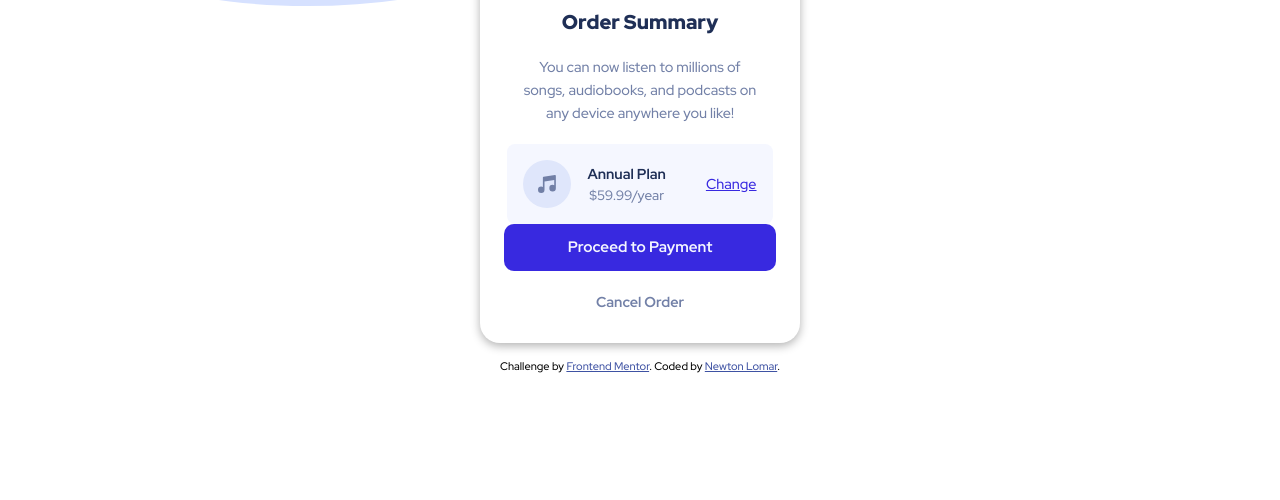
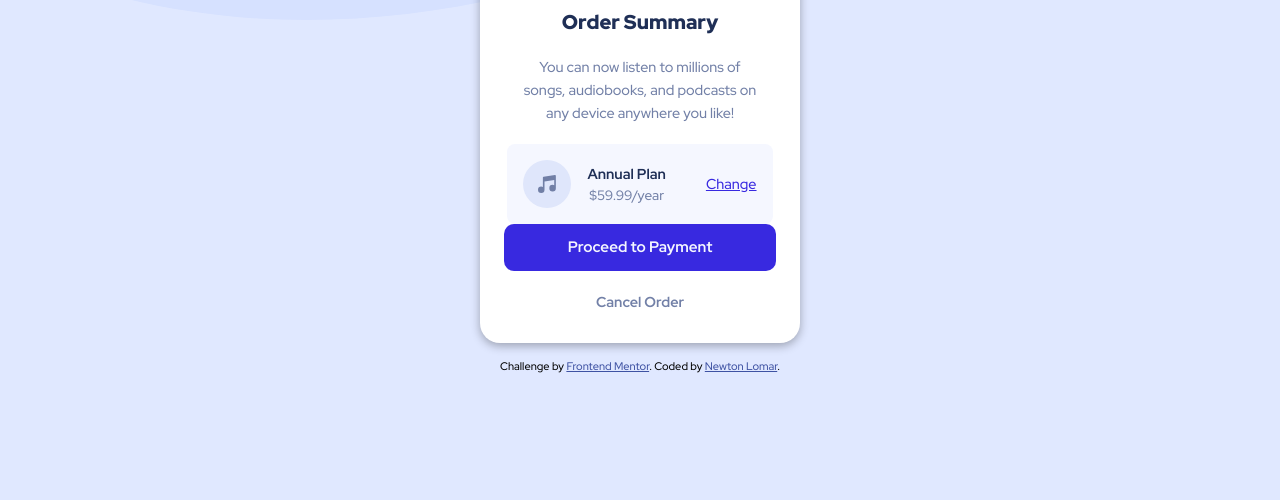
Before and after one commit to newlomar/Orde--summary-component, a plain HTML site: page index.html in a window 1280 px wide. Shown: the part 300-800 px from the top of the page. Drawn offline with Linux system fonts and the light colour scheme.

Commit message:
background size adjust

```diff
--- a/css/style.css
+++ b/css/style.css
@@ -29,9 +29,9 @@
 body {
   font-size: 1rem;
   font-family: 'Red Hat Display', sans-serif;
-  max-width: 100vw;
-  max-height: 100vh;
   background-image: url('../images/pattern-background-mobile.svg');
+  background-color: var(--pale-blue);
+  background-size: 100vw 40vh;
   background-repeat: no-repeat;
   background-position: top center;
 }
@@ -204,8 +204,6 @@ main {
 @media (min-width: 1200px) {
 
   body {
-    background-size: contain;
-    background-position: 0 -20%;
     min-height: 100vh;
     display: flex;
     flex-direction: column;
```
